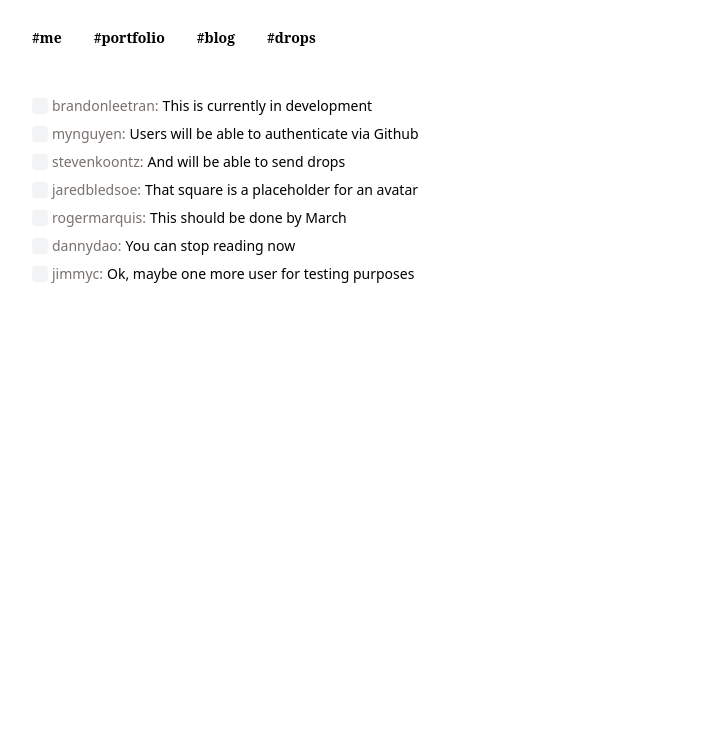
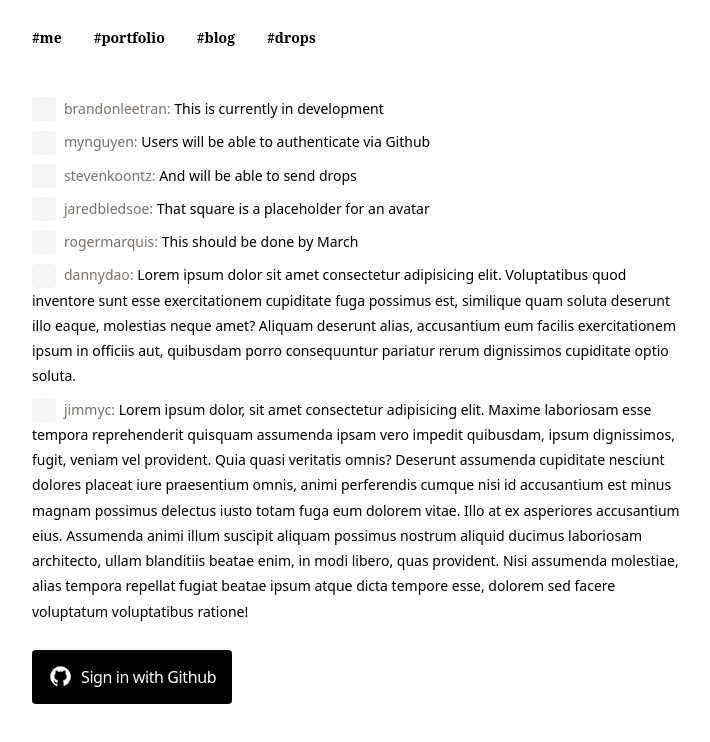
Before and after one commit to brandonleetran/brandonleetran, a Next.js app: page /drops in a window 1280 px wide. Shown: the top 742 px of the page, without its empty margins (288-998 px from the left). Built offline with nearby package versions, Linux system fonts and the light colour scheme; no server answers; a web font is replaced by a local one.

Commit message:
feat: added styles to Message component + Login component

```diff
--- a/app/drops/Message.tsx
+++ b/app/drops/Message.tsx
@@ -1,15 +1,14 @@
 interface MessageProps {
-  children: React.ReactNode
+  children: React.ReactNode;
   username: string
   avatar: string
 }
 
 export const Message = ({ children, username, avatar }: MessageProps) => {
   return (
-    <div className="flex flex-row gap-1">
-        <span className="bg-gray-100 h-4 w-4 rounded my-auto basis-4"></span>
-        <div className="text-stone-500 font-medium">{username}:</div>
-        <div>{children}</div>
+    <div className="leading-4 md:leading-6">
+      <div className="inline-block bg-gray-100 h-6 w-6 rounded align-middle mr-2"></div>
+      <div className="inline align-middle"><span className="text-stone-500 font-medium">{username}:</span> {children}</div>
     </div>
   )
 }
--- a/app/drops/page.tsx
+++ b/app/drops/page.tsx
@@ -1,6 +1,6 @@
 import { getServerSession } from "next-auth/next"
 import authOptions from "pages/api/auth/[...nextauth]"
-import Login from "components/Login"
+import { Login } from "components/Login"
 import Message from "./Message"
 
 export default async function Page() {
@@ -8,18 +8,18 @@ export default async function Page() {
   // const session = await getServerSession(authOptions)
   //console.log(session)
 
-  //if (!session) {
-  //  return <Login />
-  //}
   return (
-    <div className="flex flex-col gap-2 text-xs md:text-sm lg:text-md">
+    <>
+        <div className="flex flex-col gap-2 text-xs md:text-sm">
           <Message avatar="" username="brandonleetran">This is currently in development</Message>
           <Message avatar="" username="mynguyen">Users will be able to authenticate via Github</Message>
           <Message avatar="" username="stevenkoontz">And will be able to send drops</Message>
           <Message avatar="" username="jaredbledsoe">That square is a placeholder for an avatar</Message>
           <Message avatar="" username="rogermarquis">This should be done by March</Message>
-      <Message avatar="" username="dannydao">You can stop reading now</Message>
-      <Message avatar="" username="jimmyc">Ok, maybe one more user for testing purposes</Message>
+          <Message avatar="" username="dannydao">Lorem ipsum dolor sit amet consectetur adipisicing elit. Voluptatibus quod inventore sunt esse exercitationem cupiditate fuga possimus est, similique quam soluta deserunt illo eaque, molestias neque amet? Aliquam deserunt alias, accusantium eum facilis exercitationem ipsum in officiis aut, quibusdam porro consequuntur pariatur rerum dignissimos cupiditate optio soluta.</Message>
+          <Message avatar="" username="jimmyc">Lorem ipsum dolor, sit amet consectetur adipisicing elit. Maxime laboriosam esse tempora reprehenderit quisquam assumenda ipsam vero impedit quibusdam, ipsum dignissimos, fugit, veniam vel provident. Quia quasi veritatis omnis? Deserunt assumenda cupiditate nesciunt dolores placeat iure praesentium omnis, animi perferendis cumque nisi id accusantium est minus magnam possimus delectus iusto totam fuga eum dolorem vitae. Illo at ex asperiores accusantium eius. Assumenda animi illum suscipit aliquam possimus nostrum aliquid ducimus laboriosam architecto, ullam blanditiis beatae enim, in modi libero, quas provident. Nisi assumenda molestiae, alias tempora repellat fugiat beatae ipsum atque dicta tempore esse, dolorem sed facere voluptatum voluptatibus ratione!</Message>
         </div>
+        <Login/>
+    </>
   )
 }
--- a/components/Login.tsx
+++ b/components/Login.tsx
@@ -2,7 +2,7 @@
 
 import { useSession, signIn, signOut } from "next-auth/react"
 
-export default function Login() {
+export const Login = () => {
   // this is an example on how to get the session from the client side
   const { data: session } = useSession()
   if (session) {
@@ -14,9 +14,12 @@ export default function Login() {
     )
   }
   return (
-    <>
-      Not signed in <br />
-      <a onClick={() => signIn('github')}>Sign in</a>
-    </>
+    <div className="mt-10">
+      <a className="bg-black text-white p-4 block md:inline rounded text-center cursor-pointer tracking-tight" onClick={() => signIn('github')}>
+        <img className="inline mr-2 align-bottom" src="/logos/github-light.png" width="25" height="25"/>
+        Sign in with Github</a>
+    </div>
   )
 }
+
+export default Login
```
Also changed, not shown: public/logos/github-light.png (added). Lines whose indentation alone changed are shown as unchanged.
